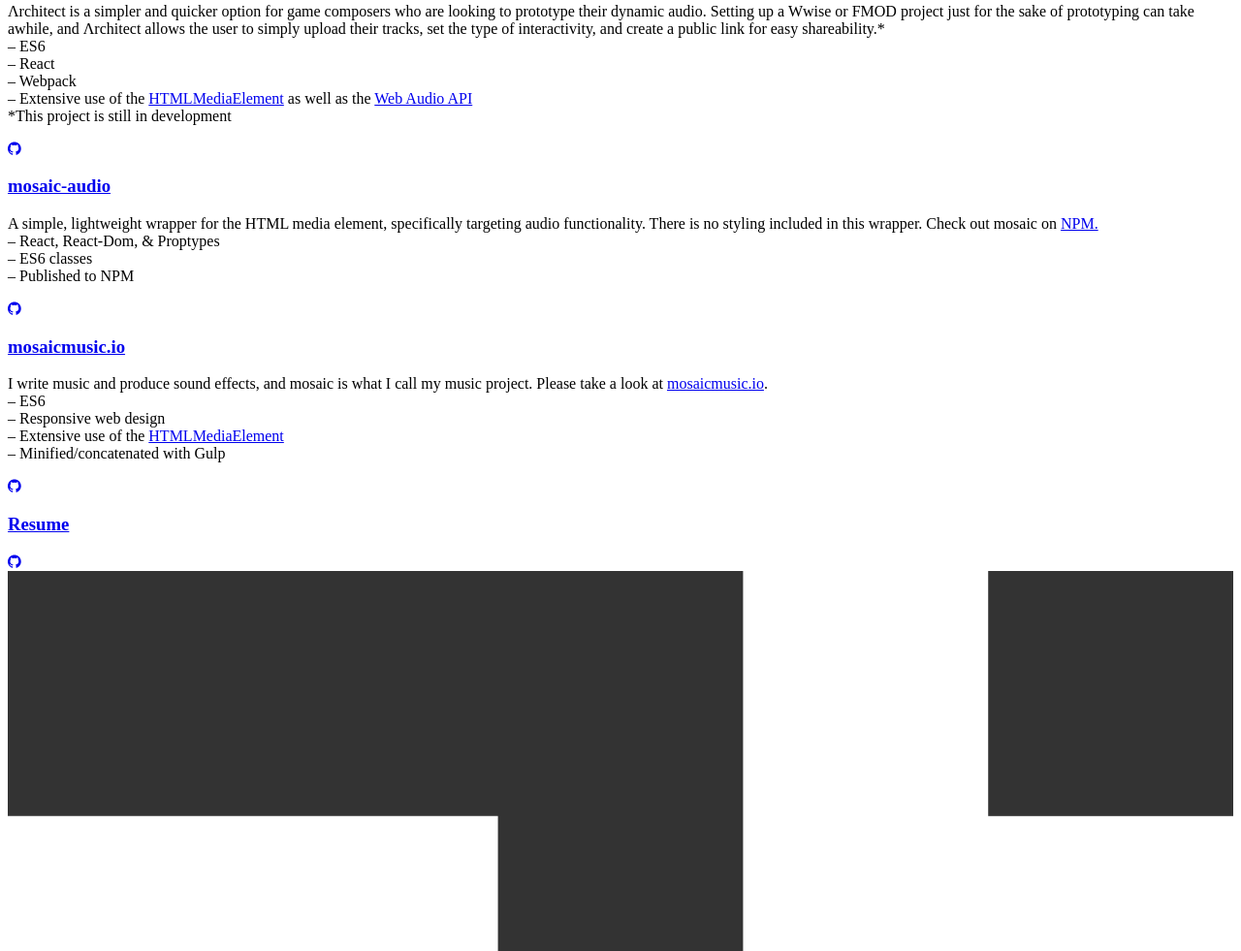
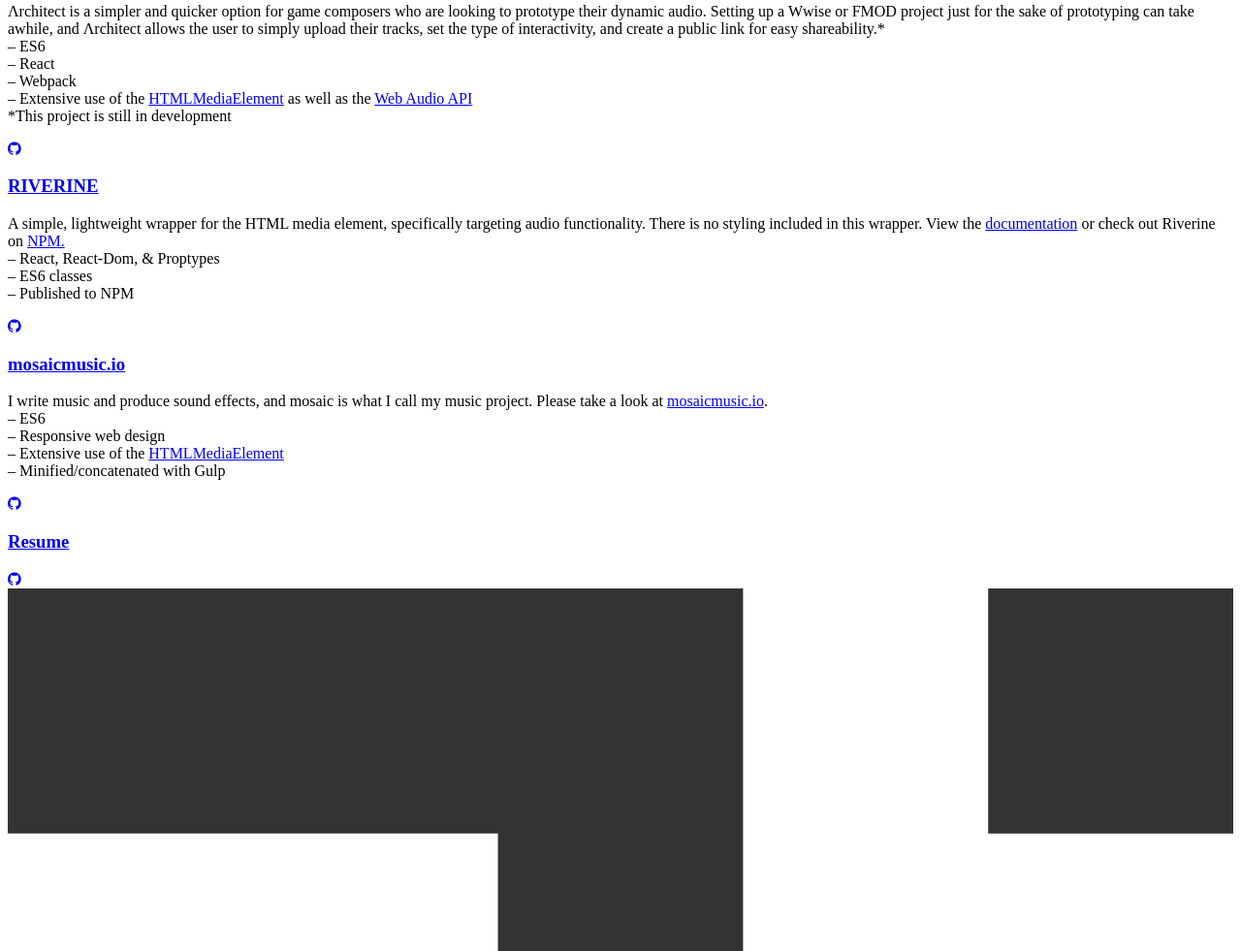
Before and after one commit to mskalandunas/dev-site, a website with bundled scripts: page src/index.html in a window 1280 px wide. Shown: the part 1697-2678 px from the top of the page at 97% size. Built offline with nearby package versions, Linux system fonts and the light colour scheme.

Commit message:
update website

```diff
--- a/src/index.html
+++ b/src/index.html
@@ -125,12 +125,12 @@
           </a>
         </div>
         <h3>
-          <a class="project" href="https://www.npmjs.com/package/mosaic-audio" target="_blank" title="Mosaic audio, a simple react wrapper for the HTML media element." data-project="mosaic-audio">
-            mosaic-audio</a>
+          <a class="project" href="https://www.npmjs.com/package/riverine" target="_blank" title="Mosaic audio, a simple react wrapper for the HTML media element." data-project="riverine">
+            RIVERINE</a>
         </h3>
-        <div class="project-description hidden" data-description="mosaic-audio">
+        <div class="project-description hidden" data-description="riverine">
           <p>
-            A simple, lightweight wrapper for the HTML media element, specifically targeting audio functionality. There is no styling included in this wrapper.  Check out mosaic on <a class="project-link lined" href="https://www.npmjs.com/package/mosaic-audio" target="_blank" title="Mosaic audio, a simple react wrapper for the HTML media element.">NPM.</a>
+            A simple, lightweight wrapper for the HTML media element, specifically targeting audio functionality. There is no styling included in this wrapper.  View the <a class="project-link lined" href="http://riverine.surge.sh/" target="_blank" title="Riverine Documentation">documentation</a> or check out Riverine on <a class="project-link lined" href="https://www.npmjs.com/package/riverine" target="_blank" title="Riverine, a simple react wrapper for the HTML media element.">NPM.</a>
             <br>
             – React, React-Dom, &amp; Proptypes
             <br>
@@ -138,7 +138,7 @@
             <br>
             – Published to NPM
           </p>
-          <a href="https://github.com/mskalandunas/mosaic-audio" target="_blank" title="GitHub">
+          <a href="https://github.com/mskalandunas/riverine" target="_blank" title="GitHub">
             <i class="fa fa-github"></i>
           </a>
         </div>
--- a/src/js/app.js
+++ b/src/js/app.js
@@ -4,7 +4,7 @@
 const active   = {
   'redirect'     : false,
   'architect'    : false,
-  'mosaic-audio' : false,
+  'riverine' : false,
   'mosaicmusic'  : false
 };
 
```
